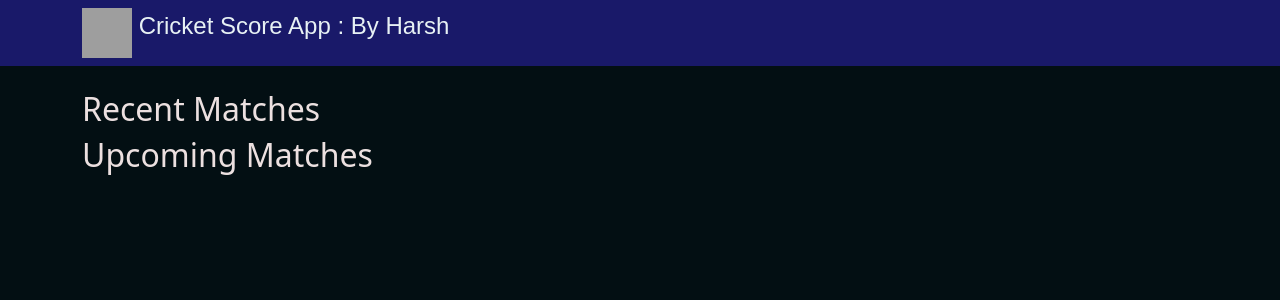
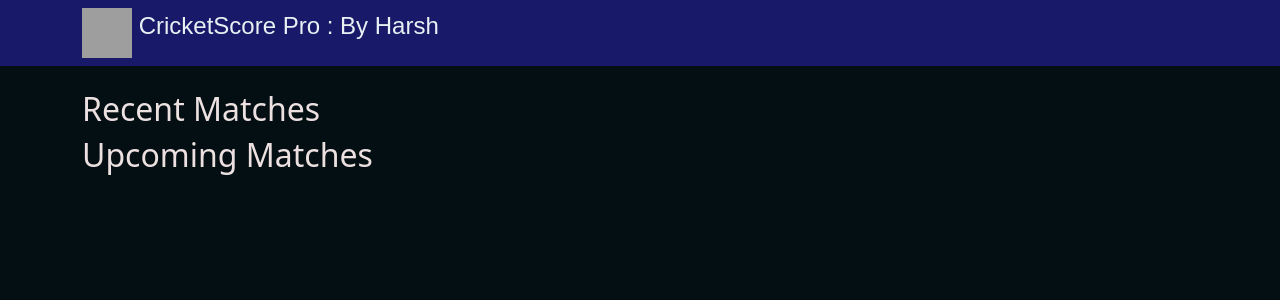
Before and after one commit to harsh2478/deploy-flaskApp-cicd, a Flask app: page / in a window 1280 px wide. Shown: the top 300 px of the page. Run offline with Flask 2, Linux system fonts and the light colour scheme; data that the repository does not hold is empty; grey boxes are pictures that could not be loaded.

Commit message:
tenthcommit

```diff
--- a/templates/index.html
+++ b/templates/index.html
@@ -43,7 +43,7 @@
     <div class="top-bar">
         <div class="container">
             <img src="https://storage.googleapis.com/bkt-static-tt/logo.png" width="50" height="50" class="d-inline-block align-top" alt="">
-            Cricket Score App : By Harsh
+            CricketScore Pro : By Harsh
         </div>
     </div>
     <!-- <nav class="navbar navbar-fixed-top navbar-expand-lg navbar-dark bg-primary">
```
